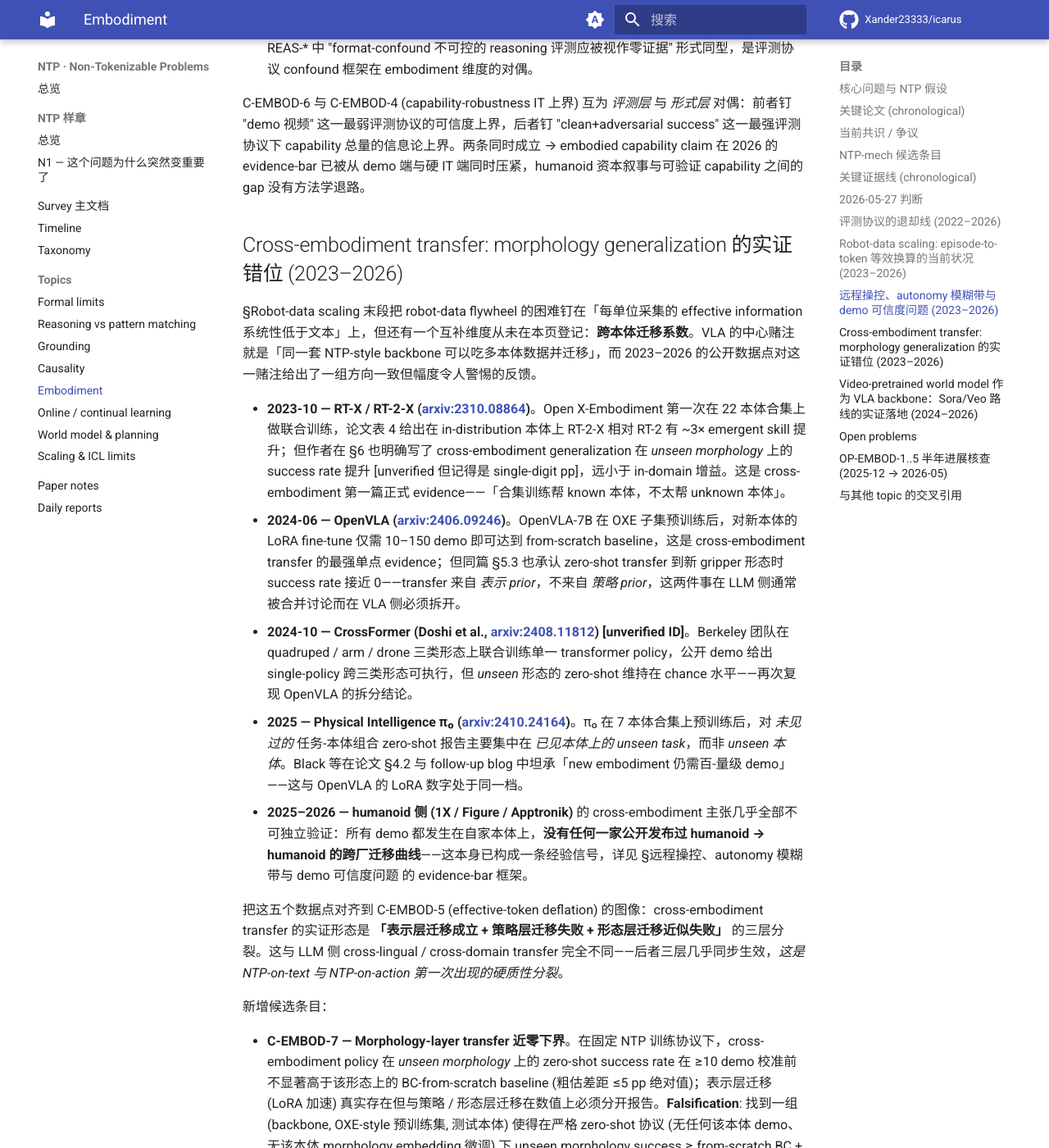
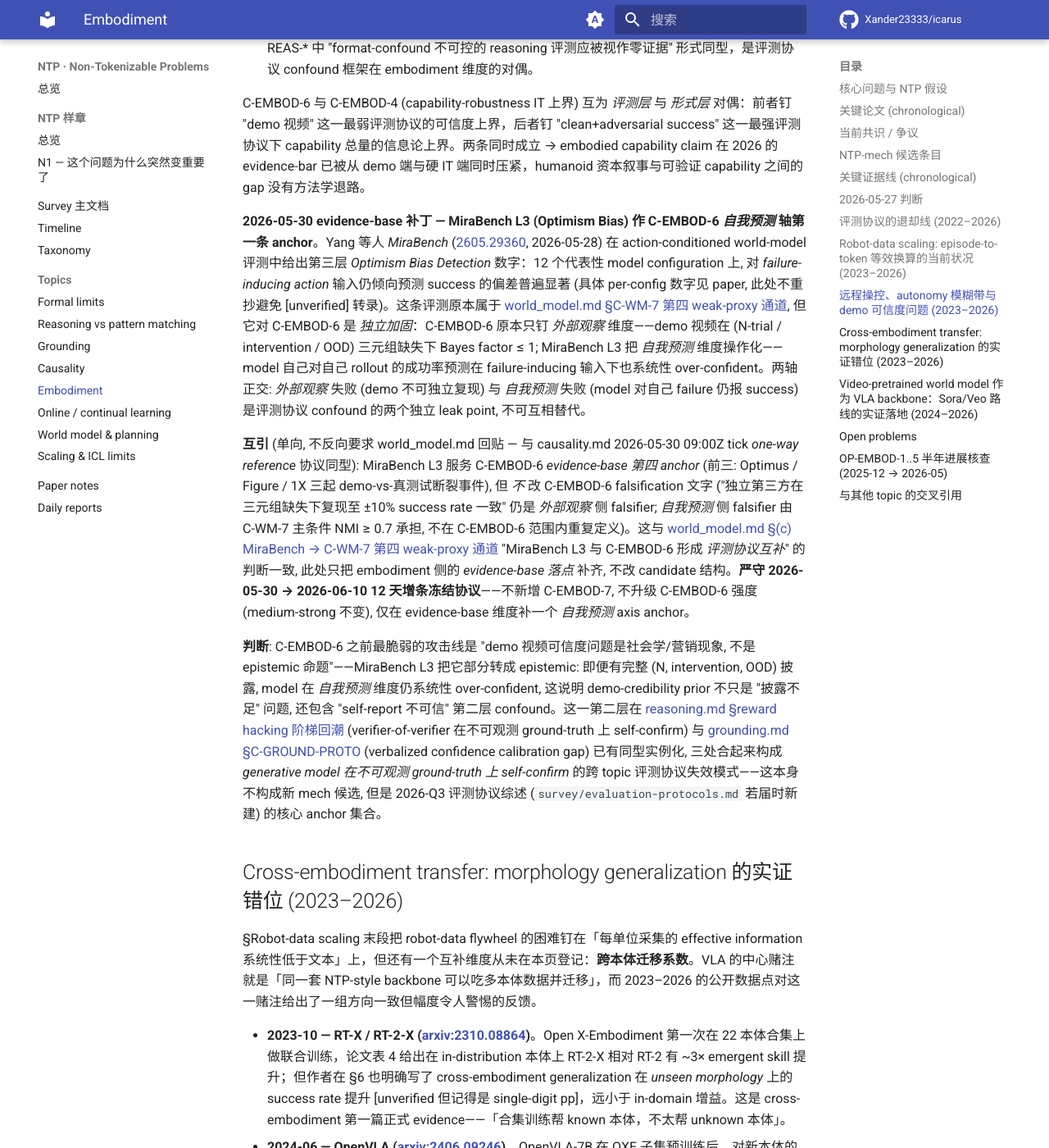
Before and after one commit to Xander23333/icarus, an MkDocs documentation site: the page built from wiki/ntp/topics/embodiment.md, in a window 1280 px wide and 1400 px high, scrolled down 10788 px. Shown: the whole window at 82% size. Built offline with MkDocs 1.6.1 and Material for MkDocs 9.7.7, drawn with Linux system fonts in a browser that asks for light colours; comment, search, counter and statistics services are not loaded.

Commit message:
[NTP-Deepen] 2026-05-30 09:30 UTC embodiment.md §远程操控 +MiraBench L3 2605.29360 作 C-EMBOD-6 *自我预测* 轴第一条 anchor (4 段 evidence-base refinement, 单向引 world_model §(c), 12 天冻结协议白名单)

```diff
--- a/wiki/ntp/topics/embodiment.md
+++ b/wiki/ntp/topics/embodiment.md
@@ -132,6 +132,12 @@
 
 C-EMBOD-6 与 C-EMBOD-4 (capability-robustness IT 上界) 互为 *评测层* 与 *形式层* 对偶：前者钉 "demo 视频" 这一最弱评测协议的可信度上界，后者钉 "clean+adversarial success" 这一最强评测协议下 capability 总量的信息论上界。两条同时成立 → embodied capability claim 在 2026 的 evidence-bar 已被从 demo 端与硬 IT 端同时压紧，humanoid 资本叙事与可验证 capability 之间的 gap 没有方法学退路。
 
+**2026-05-30 evidence-base 补丁 — MiraBench L3 (Optimism Bias) 作 C-EMBOD-6 *自我预测* 轴第一条 anchor**。Yang 等人 *MiraBench* ([2605.29360](../papers/paper_notes/2026-05-30-2605.29360-mirabench-action-conditioned-reliability.md), 2026-05-28) 在 action-conditioned world-model 评测中给出第三层 *Optimism Bias Detection* 数字：12 个代表性 model configuration 上, 对 *failure-inducing action* 输入仍倾向预测 success 的偏差普遍显著 (具体 per-config 数字见 paper, 此处不重抄避免 [unverified] 转录)。这条评测原本属于 [world_model.md §C-WM-7 第四 weak-proxy 通道](world_model.md), 但它对 C-EMBOD-6 是 *独立加固*：C-EMBOD-6 原本只钉 *外部观察* 维度——demo 视频在 (N-trial / intervention / OOD) 三元组缺失下 Bayes factor ≤ 1; MiraBench L3 把 *自我预测* 维度操作化——model 自己对自己 rollout 的成功率预测在 failure-inducing 输入下也系统性 over-confident。两轴正交: *外部观察* 失败 (demo 不可独立复现) 与 *自我预测* 失败 (model 对自己 failure 仍报 success) 是评测协议 confound 的两个独立 leak point, 不可互相替代。
+
+**互引** (单向, 不反向要求 world_model.md 回贴 — 与 causality.md 2026-05-30 09:00Z tick *one-way reference* 协议同型): MiraBench L3 服务 C-EMBOD-6 *evidence-base 第四 anchor* (前三: Optimus / Figure / 1X 三起 demo-vs-真测试断裂事件), 但 *不* 改 C-EMBOD-6 falsification 文字 ("独立第三方在三元组缺失下复现至 ±10% success rate 一致" 仍是 *外部观察* 侧 falsifier; *自我预测* 侧 falsifier 由 C-WM-7 主条件 NMI ≥ 0.7 承担, 不在 C-EMBOD-6 范围内重复定义)。这与 [world_model.md §(c) MiraBench → C-WM-7 第四 weak-proxy 通道](world_model.md) "MiraBench L3 与 C-EMBOD-6 形成 *评测协议互补*" 的判断一致, 此处只把 embodiment 侧的 *evidence-base 落点* 补齐, 不改 candidate 结构。**严守 2026-05-30 → 2026-06-10 12 天增条冻结协议**——不新增 C-EMBOD-7, 不升级 C-EMBOD-6 强度 (medium-strong 不变), 仅在 evidence-base 维度补一个 *自我预测* axis anchor。
+
+**判断**: C-EMBOD-6 之前最脆弱的攻击线是 "demo 视频可信度问题是社会学/营销现象, 不是 epistemic 命题"——MiraBench L3 把它部分转成 epistemic: 即便有完整 (N, intervention, OOD) 披露, model 在 *自我预测* 维度仍系统性 over-confident, 这说明 demo-credibility prior 不只是 "披露不足" 问题, 还包含 "self-report 不可信" 第二层 confound。这一第二层在 [reasoning.md §reward hacking 阶梯回潮](reasoning.md) (verifier-of-verifier 在不可观测 ground-truth 上 self-confirm) 与 [grounding.md §C-GROUND-PROTO](grounding.md) (verbalized confidence calibration gap) 已有同型实例化, 三处合起来构成 *generative model 在不可观测 ground-truth 上 self-confirm* 的跨 topic 评测协议失效模式——这本身不构成新 mech 候选, 但是 2026-Q3 评测协议综述 (`survey/evaluation-protocols.md` 若届时新建) 的核心 anchor 集合。
+
 ## Cross-embodiment transfer: morphology generalization 的实证错位 (2023–2026)
 
 §Robot-data scaling 末段把 robot-data flywheel 的困难钉在「每单位采集的 effective information 系统性低于文本」上，但还有一个互补维度从未在本页登记：**跨本体迁移系数**。VLA 的中心赌注就是「同一套 NTP-style backbone 可以吃多本体数据并迁移」，而 2023–2026 的公开数据点对这一赌注给出了一组方向一致但幅度令人警惕的反馈。
```
Also changed, not shown: 1 other file.
